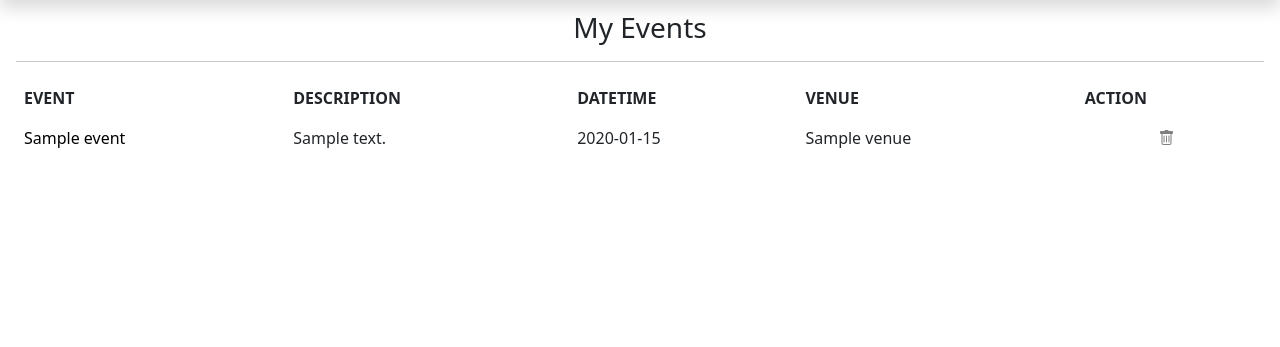
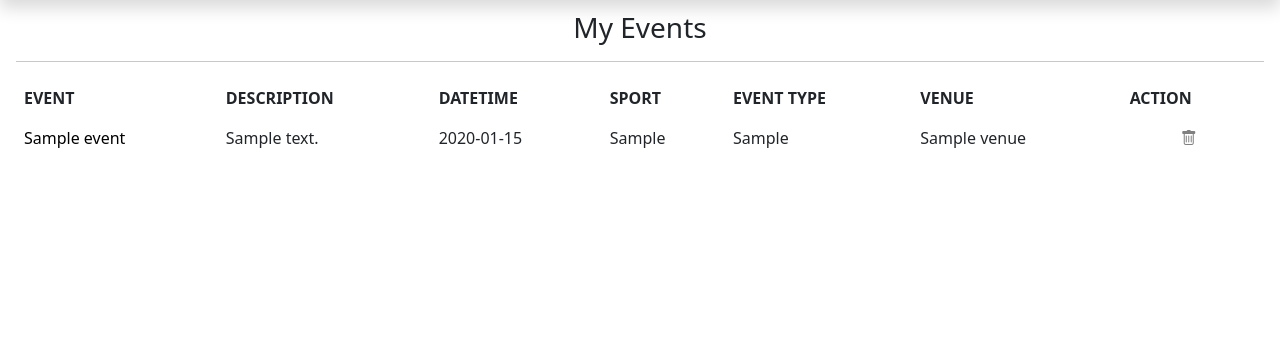
Before and after one commit to roshandeep/Insportify, a Django app: template EventsApp/templates/EventsApp/event_list.html in a window 1280 px wide. Shown: the part 105-452 px from the top of the page. Run offline with Django 3.2, Linux system fonts and the light colour scheme; the template is opened without the code that fills it: most values are stand-ins (such as "Sample title", 1, 10 or a date in 2020); some libraries are stand-ins or nearby versions.

Commit message:
events committed and event list done

```diff
--- a/EventsApp/templates/EventsApp/event_list.html
+++ b/EventsApp/templates/EventsApp/event_list.html
@@ -27,6 +27,8 @@
                     <th>EVENT</th>
                     <th>DESCRIPTION</th>
                     <th>DATETIME</th>
+                    <th>SPORT</th>
+                    <th>EVENT TYPE</th>
                     <th>VENUE</th>
                     <th>ACTION</th>
                     </thead>
@@ -36,6 +38,8 @@
                         <td><a class="id" href="{% url 'EventsApp:event_details' event.pk %}">{{event.event_title}}</a></td>
                         <td>{{event.description}}</td>
                         <td>{{event.datetimes }}</td>
+                        <td>{{event.sport_type }}</td>
+                        <td>{{event.event_type }}</td>
                         <td>{{event.venue}}</td>
                         <td class="text-center">
                             {% if request.user == event.created_by %}
--- a/EventsApp/templates/EventsApp/events_committed.html
+++ b/EventsApp/templates/EventsApp/events_committed.html
@@ -19,6 +19,8 @@
                     <th>EVENT</th>
                     <th>DESCRIPTION</th>
                     <th>DATETIME</th>
+                    <th>SPORT</th>
+                    <th>EVENT TYPE</th>
                     <th>VENUE</th>
                     </thead>
                     <tbody>
@@ -31,6 +33,8 @@
                         </td>
                         <td>{{event.description}}</td>
                         <td>{{event.datetimes }}</td>
+                        <td>{{event.sport_type }}</td>
+                        <td>{{event.event_type }}</td>
                         <td>{{event.venue}}</td>
                     </tr>
                     {% endfor %}
```
